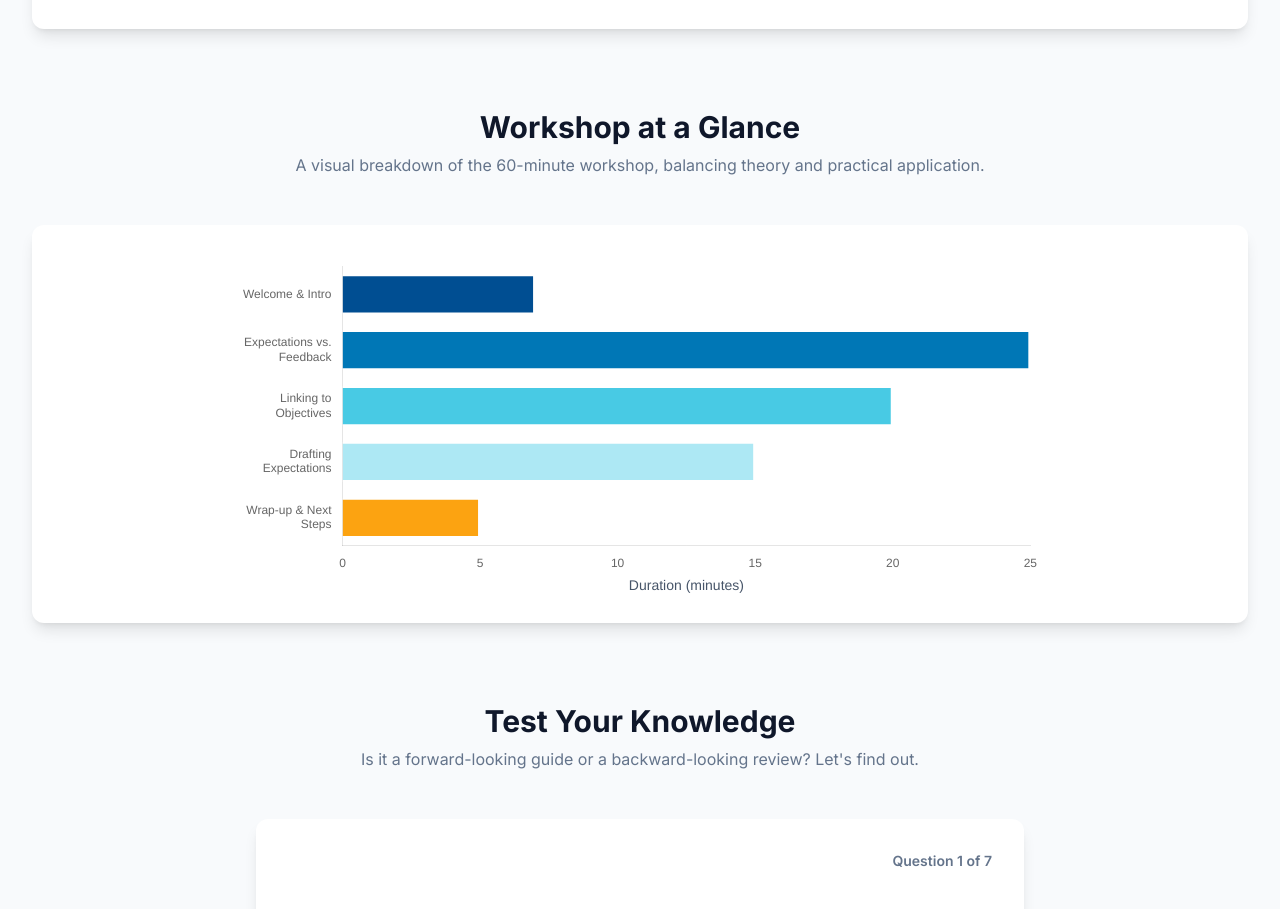
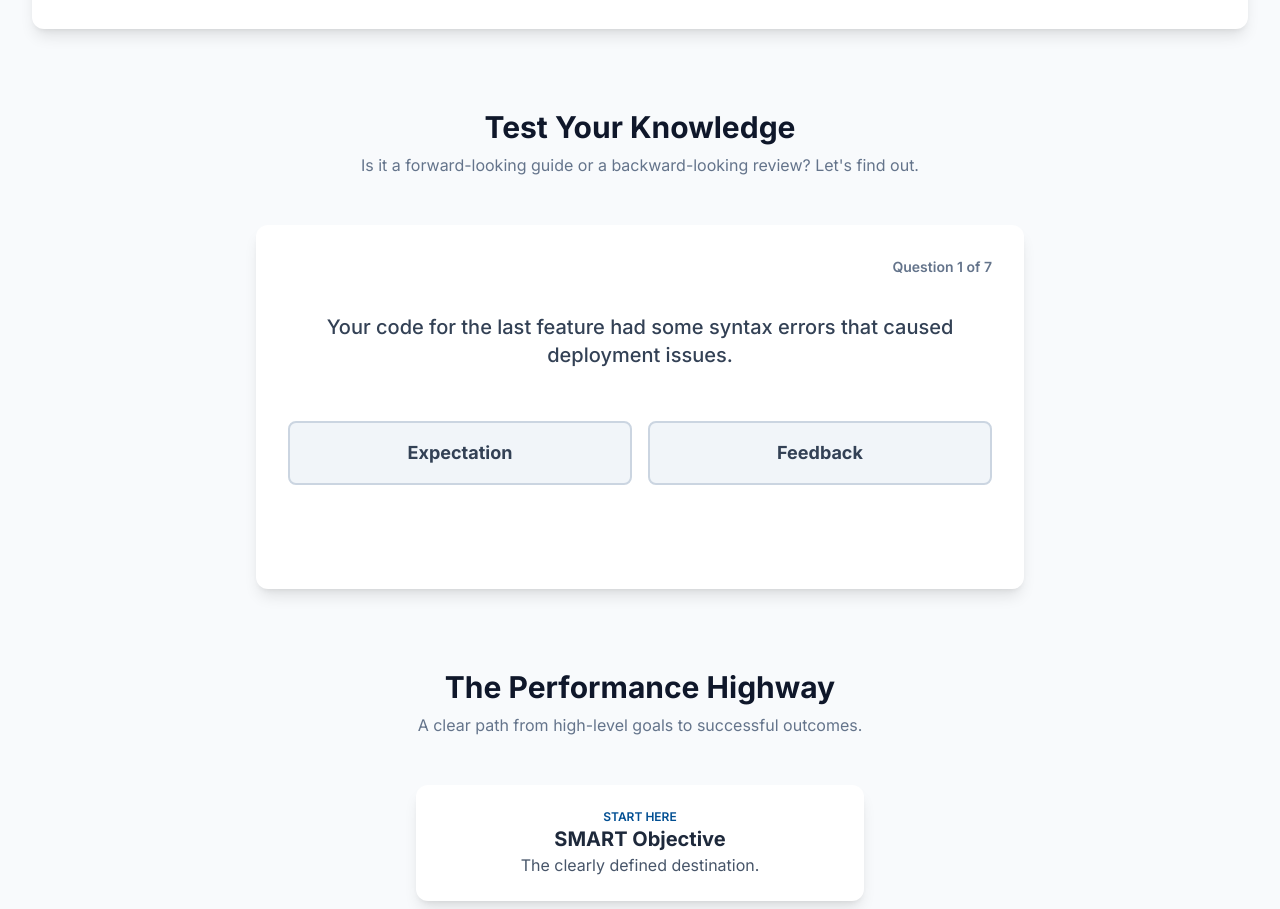
Before and after one commit to drdeteck/Home, a plain HTML site: page expectations.html in a window 1280 px wide. Shown: the part 1011-1920 px from the top of the page. Drawn offline with nearby package versions, Linux system fonts and the light colour scheme.

Commit message:
Update expectations.html
remove schedule graph

```diff
--- a/expectations.html
+++ b/expectations.html
@@ -139,19 +139,6 @@
                             <li>Example: "Adhere to the Definition of Done (DoD) for all pull requests."</li>
                         </ul>
                     </div>
-                </div>
-            </div>
-        </section>
-
-        <!-- Section 4: Workshop Timeline Chart -->
-        <section class="mb-20">
-            <div class="text-center mb-12">
-                <h2 class="text-3xl font-bold text-slate-900 mb-2">Workshop at a Glance</h2>
-                <p class="text-md text-slate-500">A visual breakdown of the 60-minute workshop, balancing theory and practical application.</p>
-            </div>
-            <div class="bg-white rounded-xl shadow-lg p-6">
-                <div class="chart-container">
-                    <canvas id="workshopTimelineChart"></canvas>
                 </div>
             </div>
         </section>
```
